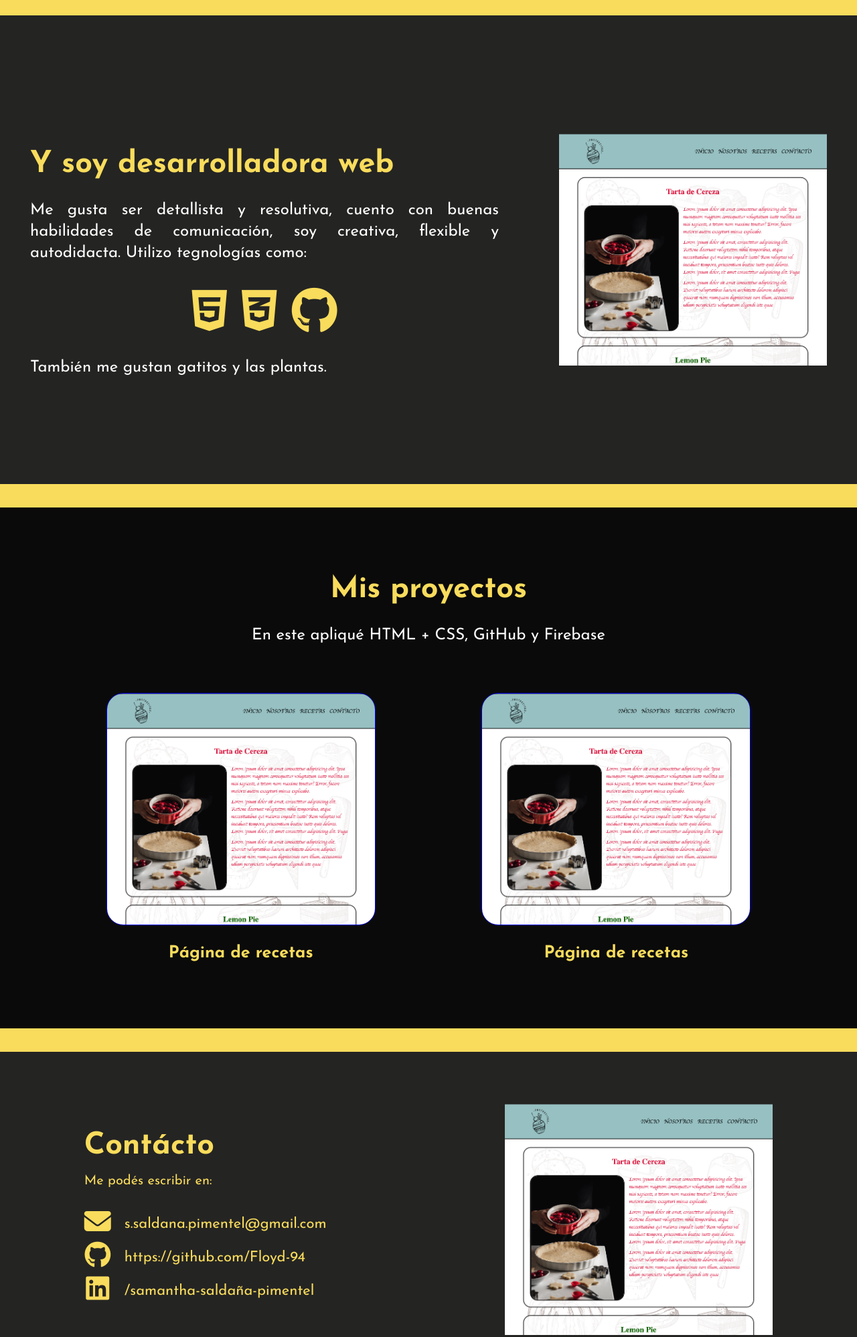
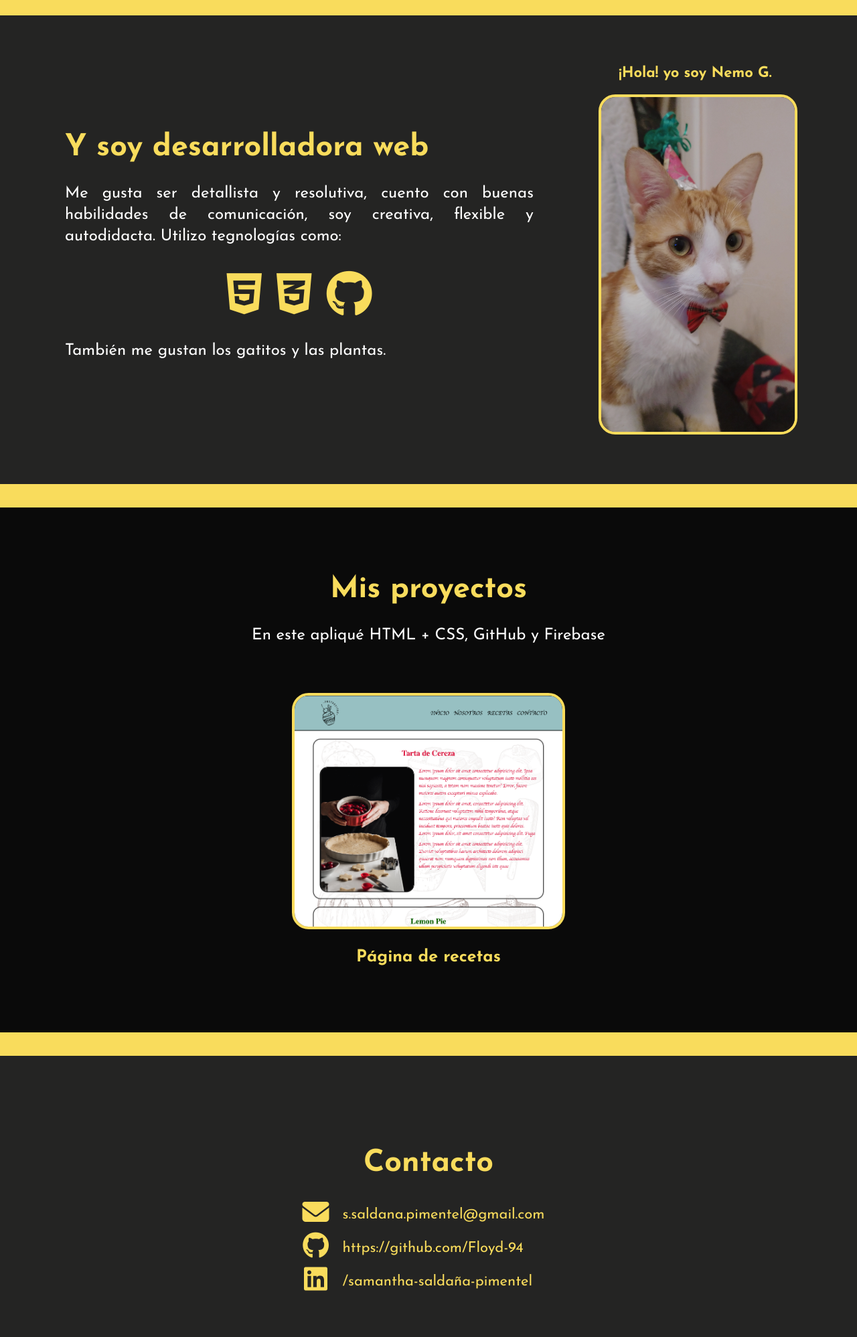
Before and after one commit to Floyd-94/Portfolio, a website: page Y/index.html in a window 1280 px wide. Shown: the part 747-2744 px from the top of the page at 67% size. Drawn offline with Linux system fonts and the light colour scheme.

Commit message:
agregué foto y bordes

```diff
--- a/Y/general.css
+++ b/Y/general.css
@@ -174,7 +174,7 @@ h1 {
   height: 700px;
   display: flex;
   align-items: center;
-  justify-content: space-around;
+  justify-content: space-evenly;
   background-color: #242423;
   margin: 0 auto;
 }
@@ -182,7 +182,7 @@ h1 {
 
 .inicio-contenido {
   max-width: 700px;
-  height: 300px;
+  height: 350px;
 }
 
 
@@ -208,10 +208,23 @@ h1 {
   margin-bottom: 25px;
 }
 
+.nemo{
+  display: flex;
+  flex-direction: column;
+}
+
+.h3{
+  font-size: 22px;
+  text-align: center;
+  margin-bottom: 20px;
+}
 
 .img-inicio {
-  max-width: 400px;
+  max-width: 300px;
   width: 100%;
+  height: 500px;
+  border-radius: 25px;
+  border: 4px solid #f9dc5c;
 }
 
 /* ==================== SECCION PROYECTOS ===================== */
@@ -279,6 +292,8 @@ h1 {
   max-width: 400px;
   border: 1px solid;
   border-radius: 25px;
+  border-radius: 25px;
+  border: 4px solid #f9dc5c;
 }
 
 /* ==================== SECCION CONTACTO ===================== */
@@ -311,13 +326,8 @@ h1 {
 .contacto-contenido h2 {
   font-size: 45px;
   margin-bottom: 20px;
+  text-align: center;
 }
-
-
-.contacto-contenido p {
-  font-size: 20px;
-}
-
 
 .redes {
   margin-top: 30px;
--- a/Y/index.html
+++ b/Y/index.html
@@ -43,7 +43,7 @@
                         <img src="img/abeja-con-panal.png" alt="" class="abeja-con-panal" />
                     </span>
                 </h1>
-                <p>(sección interactiva, pasá el mouse por arriba de las abejitas)</p>
+                <p>(sección interactiva)</p>
             </div>
             <img src="img/abeja-2.png" alt="" class="abejita-1" />
             <img src="img/abeja-2.png" alt="" class="abejita-2" />
@@ -72,12 +72,18 @@
                     <i class="fa-brands fa-github"></i>
                 </div>
                 <p class="p2 ">
-                    También me gustan gatitos y las plantas.
+                    También me gustan los gatitos y las plantas.
 
                 </p>
             </div>
-            <img class="img-inicio" src="img/proyecto-recetas.png" alt="Foto de página de recetas en html y css" />
+            <div class="nemo">
+                <h3 class="h3">
+                    ¡Hola! yo soy Nemo G.
+                </h3>
+                <img class="img-inicio" src="img/nemo.jpg" alt="Foto de un lindo gato llamado Nemo G." />
+            </div>
         </section>
+
 
         <div class="proyecto-separador"></div>
 
@@ -98,15 +104,7 @@
                         <h3>Página de recetas</h3>
                     </div>
                 </article>
-                <article>
-                    <div class="proyecto proyecto-2">
-                        <a href="https://postrecitos-dca0e.web.app/">
-                            <img class="img-recetas" src="img/proyecto-recetas.png"
-                                alt="Foto de página de recetas en html y css" />
-                        </a>
-                        <h3>Página de recetas</h3>
-                    </div>
-                </article>
+
             </div>
         </section>
 
@@ -117,8 +115,7 @@
     <section id="contacto">
         <div class="columna padding-mobile">
             <div class="contacto-contenido">
-                <h2>Contácto</h2>
-                <p>Me podés escribir en:</p>
+                <h2>Contacto</h2>
                 <ul class="redes">
                     <li>
                         <a href="mailto:s.saldana.pimentel@gmail.com">
@@ -140,7 +137,6 @@
                     </li>
                 </ul>
             </div>
-            <img class="img-contacto" src="img/proyecto-recetas.png" alt="Foto de página de recetas en html y css" />
         </div>
     </section>
 
--- a/Y/responsive.css
+++ b/Y/responsive.css
@@ -38,12 +38,6 @@
         font-size: 22px;
     }
 
-
-    .img-inicio {
-        max-width: none;
-        width: 450px;
-
-    }
 
     .div-articulos {
         display: flex;
@@ -133,7 +127,6 @@
     }
 
     .img-inicio {
-        max-width: none;
         width: 350px;
     }
 
@@ -239,6 +232,7 @@
         transform: rotateZ(-30deg);
     }
 
+
     #proyectos {
         padding-top: 50px;
         padding-bottom: 50px;
@@ -283,8 +277,15 @@
         box-sizing: border-box;
     }
 
+    .redes a {
+        display: flex;
+        flex-direction: row;
+        margin-bottom: 15px;
+      }
+
     .redes span {
-        font-size: 20px;
+        font-size: 18px;
+        margin-left: 15px;
     }
 
     footer span {
```
Also changed, not shown: Y/img/nemo.jpg (added). Lines whose indentation alone changed are shown as unchanged.
